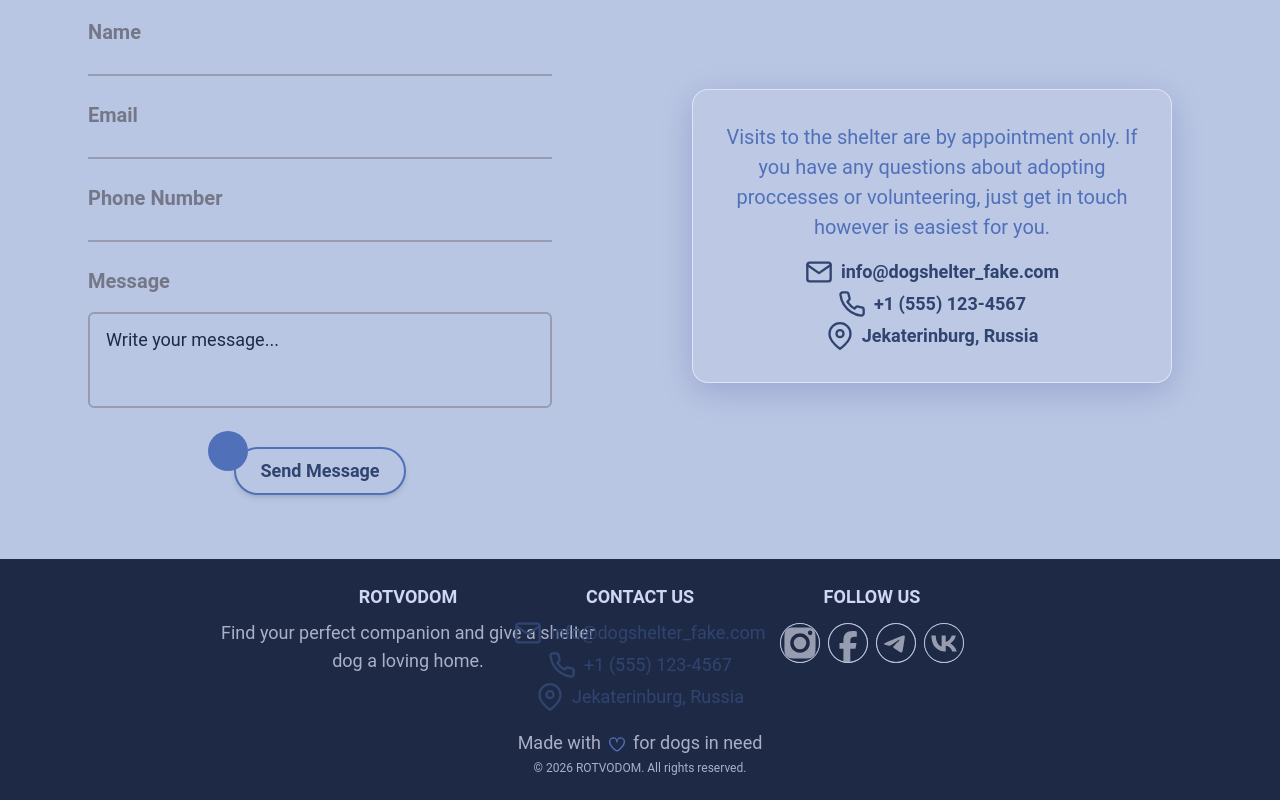
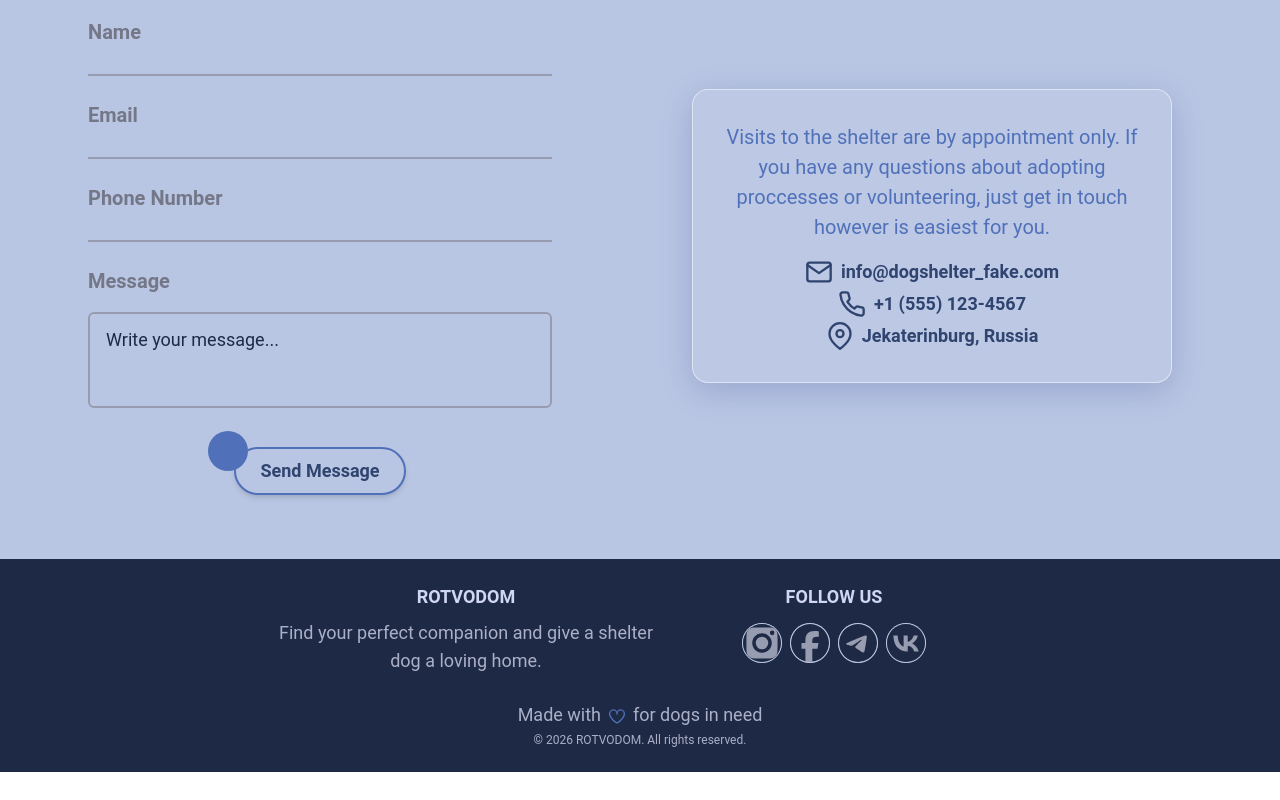
Before and after one commit to bavayra/dog-shelter, a React (Vite) app: page / in a window 1280 px wide. Shown: the part 6220-7020 px from the top of the page. After the commit the page ends 6992 px from the top, so only its background shows below. Built offline with nearby package versions, Linux system fonts and the light colour scheme; a web font is replaced by a local one.

Commit message:
refactor/style(footer-820): changed grid cols 3 to 2, decreased w of the page desc container. Corrected pl for social links icons.

```diff
--- a/src/components/Footer.tsx
+++ b/src/components/Footer.tsx
@@ -8,22 +8,22 @@ import ContactInfo from './ContactInfo';
 const Footer = () => {
   return (
     <footer className="bg-primary-900 py-6 text-neutral-50">
-      <div className="tablet-lg:gap-20 4xl:gap-80 container mx-auto mb-6 grid grid-cols-1 justify-items-center gap-6 px-4 md:mb-2 md:w-170 md:grid-cols-3 md:gap-5 lg:gap-12">
+      <div className="tablet-lg:grid-cols-2 4xl:gap-80 tablet-lg:gap-40 container mx-auto mb-6 grid grid-cols-1 justify-items-center gap-6 px-4 md:mb-2 md:w-170 md:grid-cols-3 md:gap-5 lg:gap-12">
         <div>
           <h3 className="xs:text-base tablet-lg:text-lg 4xl:text-2xl 5xl:mb-4 mb-2 text-center text-xs font-bold">
             {APP_NAME}
           </h3>
-          <p className="xs:text-sm tablet-sm:text-base tablet-lg:text-lg tablet-lg:w-100 4xl:text-2xl 4xl:w-120 mb-2 text-center text-xs text-neutral-300 md:w-50 md:text-sm xl:w-100">
+          <p className="xs:text-sm tablet-sm:text-base tablet-lg:text-lg tablet-lg:w-80 4xl:text-2xl 4xl:w-120 mb-2 text-center text-xs text-neutral-300 md:w-50 md:text-sm xl:w-100">
             Find your perfect companion and give a shelter dog a loving home.
           </p>
         </div>
-        <div className="text-center">
+        <div className="tablet-lg:hidden text-center">
           <h3 className="xs:text-base tablet-lg:text-lg 4xl:text-2xl 5xl:mb-4 mb-2 text-xs font-bold">
             CONTACT US
           </h3>
           <ContactInfo />
         </div>
-        <div>
+        <div className="tablet-lg:pl-10">
           <h3 className="xs:text-base tablet-lg:text-lg 4xl:text-2xl 5xl:mb-4 mb-3 text-center text-xs font-bold">
             FOLLOW US
           </h3>
```
